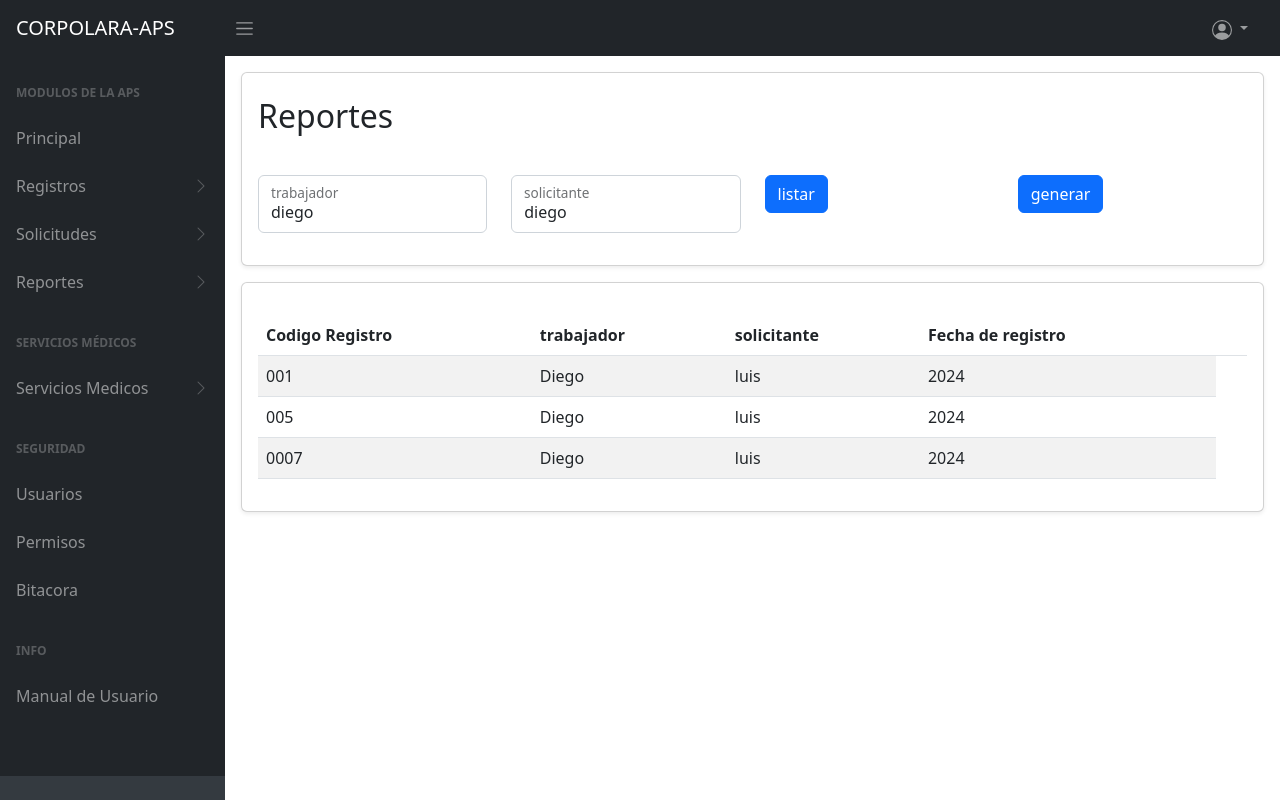
After one commit to LuisGPP24/Corpolara, a PHP site: template vista/reportesVista.php in a window 1280 px wide. The commit adds this page. Run offline with PHP 8.4, Linux system fonts and the light colour scheme; the template is opened without the code that fills it, so the values that code supplies are empty; some libraries are stand-ins or nearby versions.

Commit message:
se agregan reportes pdf y expediente

```diff
--- /dev/null
+++ b/assets/js/reportes.js
@@ -0,0 +1,40 @@
+$(function () {
+    $("#generarReporte").click(function (e) {
+
+        const data = new FormData();
+
+        data.append("accion", "generarReporte");
+        data.append("trabajador", $("#trabajador").val());
+        data.append("solicitante", $("#solicitante").val());
+        console.log($("#trabajador").val());
+        console.log($("#solicitante").val());
+      $.ajax({
+        type: "POST",
+        data: data,
+        processData: false,
+        contentType: false,
+        dataType: "json",
+        success: function (response) {
+          if (response.error) {
+            console.log("Error: " + response.error);
+            return;
+          }
+
+          // Convertir base64 a Blob y abrir el PDF en una nueva pestaña
+          let byteCharacters = atob(response.pdf);
+          let byteNumbers = new Array(byteCharacters.length);
+          for (let i = 0; i < byteCharacters.length; i++) {
+            byteNumbers[i] = byteCharacters.charCodeAt(i);
+          }
+          let byteArray = new Uint8Array(byteNumbers);
+          let file = new Blob([byteArray], { type: "application/pdf" });
+
+          let fileURL = URL.createObjectURL(file);
+          window.open(fileURL); // Abre el PDF en una nueva pestaña
+        },
+        error: function (xhr, status, error) {
+          console.log("Error al generar el reporte:", xhr.responseText);
+        },
+      });
+    });
+});
--- a/composer.json
+++ b/composer.json
@@ -18,6 +18,7 @@
     ],
     "minimum-stability": "stable",
     "require": {
-        "vlucas/phpdotenv": "^5.6"
+        "vlucas/phpdotenv": "^5.6",
+        "dompdf/dompdf": "^3.1"
     }
 }
--- a/vista/expedientesVista.php
+++ b/vista/expedientesVista.php
@@ -64,6 +64,11 @@
                                                 <td><?= $consulta["cedula"] ?></td>
                                                 <td><?= $consulta["unidad_organizativa"] ?></td>
                                                 <td><?= $consulta["fecha_registro"] ?></td>
+                                                <td colspan="2" class="text-center">
+                                                <a href="assets/expediente-<?= $consulta["cedula"] ?>.pdf" target="_blank">
+                                                    <i class="bi bi-filetype-pdf"></i>
+                                                </a>
+                                            </td>
                                                 <td>
                                                     <div class='btn-group' role='group' aria-label='optiones buttons'>
                                                         <button onclick="modalModificar(this)" id="btn-modificar" class="btn btn-primary">
--- /dev/null
+++ b/vista/reportesVista.php
@@ -0,0 +1,137 @@
+<!DOCTYPE html>
+<html lang="es">
+
+<head>
+    <meta charset="UTF-8">
+    <meta name="viewport" content="width=device-width, initial-scale=1.0">
+    <title>Reportes</title>
+
+    <?php require_once('comunes/head.php') ?>
+
+</head>
+
+<body class="sb-nav-fixed">
+    <!-- menu arriba -->
+    <?php require_once("comunes/menu.php"); ?>
+    <!-- contenedor de menu lateral y main -->
+    <div id="layoutSidenav">
+        <!-- menu lateral -->
+        <div id="layoutSidenav_nav">
+            <?php require_once("comunes/menu_lateral.php"); ?>
+        </div>
+        <!-- contenido de la pagina -->
+        <div id="layoutSidenav_content">
+            <main class="bg-color-gray">
+                <!-- Aqui va todo el contenido -->
+                <div class="container-fluid px-3">
+
+                    <div class="card shadow-sm rounded mt-3">
+                        <div class="card-body">
+
+                            <div class="row mt-2 mb-4">
+                                <div class="col-auto me-auto mb-2">
+                                    <h2 class="card-title">Reportes</h2>
+                                </div>
+
+                            </div>
+
+                            <form id="formReportes" action="" method="POST">
+
+                                <div class="row mb-3">
+                                    <div class="col-md-3">
+                                        <div class="form-floating">
+                                            <select class="selectpicker form-control" name="trabajador" id="trabajador" name="trabajador">
+                                                <option value="1">diego</option>
+                                                <option value="2">jose</option>
+                                                <option value="3">jose</option>
+                                                <option value="4">jose</option>
+                                                <option value="5">jose</option>
+
+                                            </select>
+                                            <label for="trabajador">trabajador</label>
+                                        </div>
+                                    </div>
+                                    <div class="col-md-3">
+                                        <div class="form-floating">
+                                            <select class="selectpicker form-control" name="solicitante" id="solicitante" name="solicitante">
+                                                <option value="30591237">diego</option>
+                                                <option value="31231241">jose</option>
+                                                <option value="34343434">jose</option>
+                                                <option value="64656757">jose</option>
+                                                <option value="78868686">jose</option>
+
+                                            </select>
+                                            <label for="solicitante">solicitante</label>
+                                        </div>
+                                    </div>
+                                    <div class="col-md-3">
+                                        <button type="button" class="btn btn-primary">listar</button>
+                                    </div>
+                                    <div class="col-md-3">
+                                        <button type="button" id="generarReporte" class="btn btn-primary">generar</button>
+                                    </div>
+                                </div>
+
+
+                            </form>
+
+                        </div>
+                    </div>
+                    <div class="card shadow-sm rounded mt-3">
+                        <div class="card-body">
+
+                            <div class="table-responsive">
+                                <table id="tablaExpedientes" class="table table-hover table-striped mt-3" style="width:100%">
+                                    <thead>
+                                        <tr>
+                                            <th>Codigo Registro</th>
+                                            <th>trabajador</th>
+                                            <th>solicitante</th>
+                                            <th>Fecha de registro
+                                            <th>
+                                        </tr>
+                                    </thead>
+                                    <tbody>
+                                        <tr>
+                                            <td>001</td>
+                                            <td>Diego</td>
+                                            <td>luis</td>
+                                            <td>2024</td>
+
+                                        </tr>
+                                        <tr>
+                                            <td>005</td>
+                                            <td>Diego</td>
+                                            <td>luis</td>
+                                            <td>2024</td>
+
+                                        </tr>
+                                        <tr>
+                                            <td>0007</td>
+                                            <td>Diego</td>
+                                            <td>luis</td>
+                                            <td>2024</td>
+
+                                        </tr>
+                                    </tbody>
+                                </table>
+                            </div>
+
+
+                        </div>
+                    </div>
+                </div>
+
+            </main>
+        </div>
+
+    </div>
+
+
+
+    <script src="assets/js/reportes.js"></script>
+    <script src="assets/js/scripts.js"></script>
+
+</body>
+
+</html>
```
Also changed, not shown: controlador/reportesControlador.php (added, +35 -0 lines), modelo/reportesModelo.php (added, +81 -0 lines), 2 other files.
